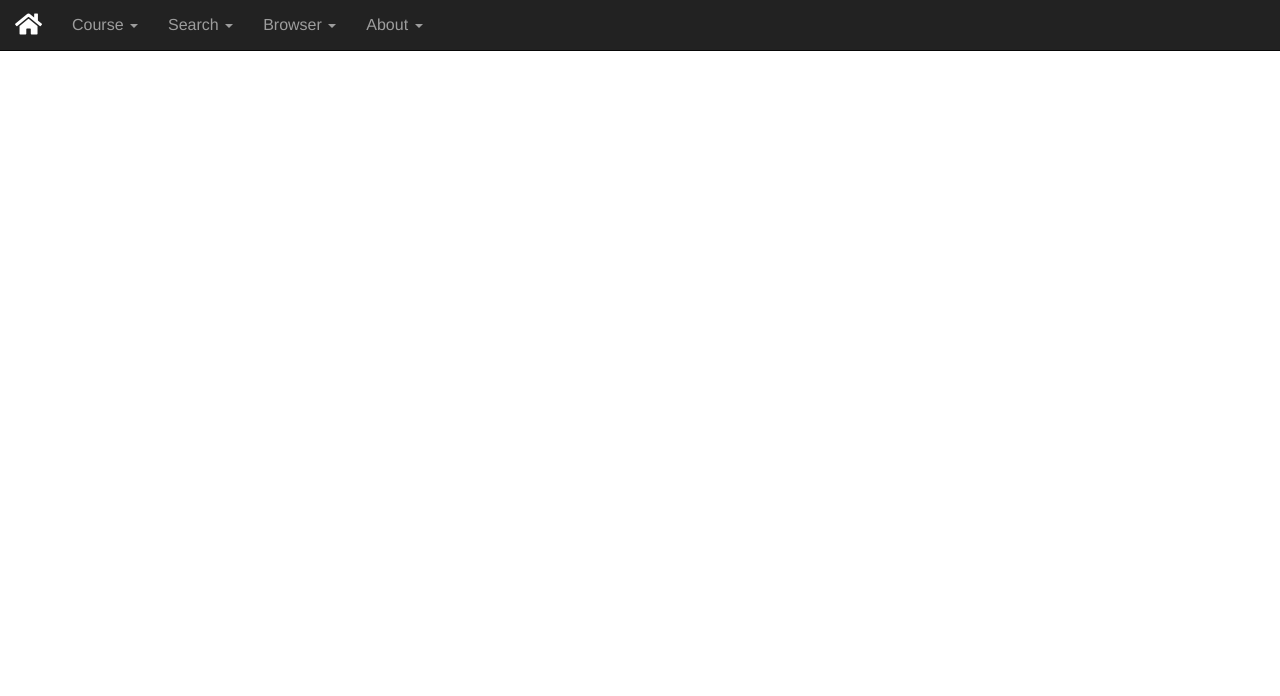
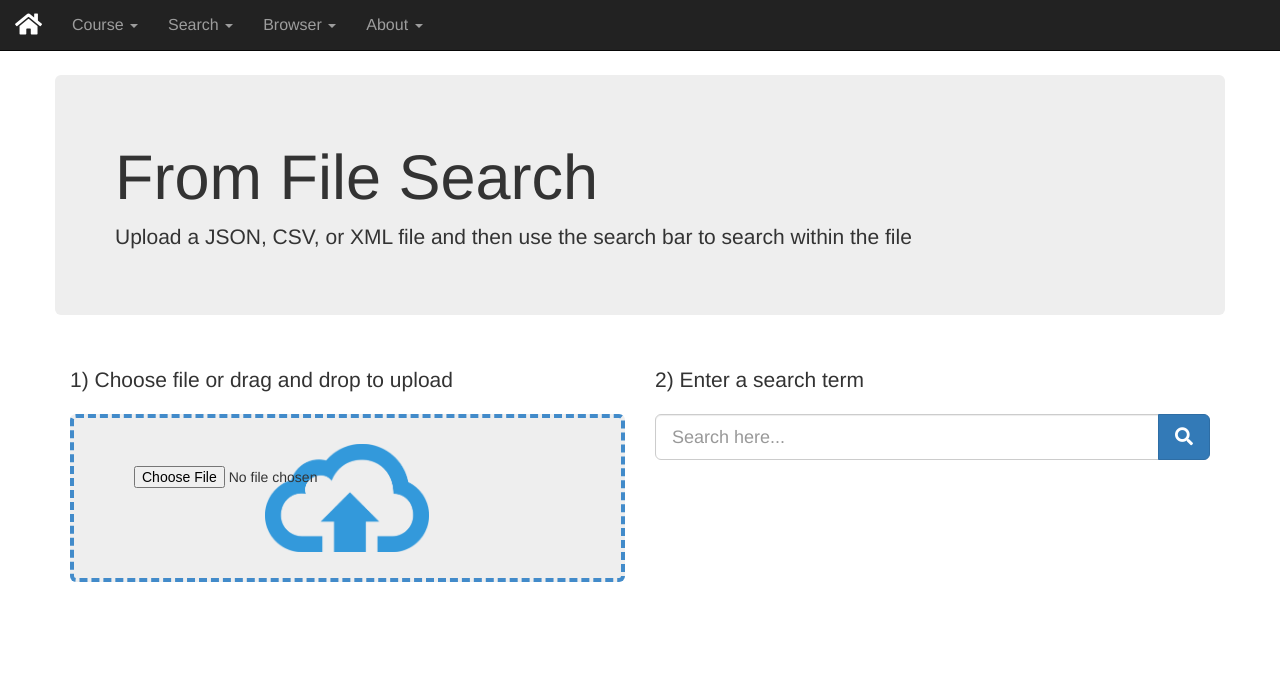
Before and after one commit to dimitronikito/SARA, a Node server app: page /from-file in a window 1280 px wide. Shown: the top 696 px of the page. Run offline with Node 20, Linux system fonts and the light colour scheme; some libraries are stand-ins or nearby versions.

Commit message:
phase 3 - from file search initial commit

```diff
--- /dev/null
+++ b/example.csv
@@ -0,0 +1,2 @@
+JSON,json.org,the home page for JavaScript Object Notation
+XML,xml.org,the home page for Extensible Markup Language
--- /dev/null
+++ b/example.json
@@ -0,0 +1,6 @@
+{
+  "Result" : [
+    {"title":"JSON", "url":"json.org", "description":"the home page for JavaScript Object Notation"},
+    {"title":"XML", "url":"xml.org", "description":"the home page for Extensible Markup Language"}
+  ]
+}
--- /dev/null
+++ b/public/css/from-file.css
@@ -0,0 +1,24 @@
+#upload-file {
+  width:100%;
+  height: 12em;
+  background-image: url("../pictures/upload-drag-drop.png");
+  background-size: 30%;
+  background-position: center;
+  background-repeat: no-repeat;
+  border: 4px dashed #428bca;
+}
+
+#searchbar {
+  width:100%;
+}
+
+.jumbotron {
+  margin-bottom: 50px;
+}
+
+.error {
+  color: red;
+}
+
+#from-file-results {
+}
--- a/public/css/style.css
+++ b/public/css/style.css
@@ -4,6 +4,10 @@ body {
 
 nav {
   font-size:18px;
+}
+
+footer {
+  padding-bottom: 50px;
 }
 
 
@@ -20,18 +24,18 @@ nav {
 }
 
 #searchbar:hover {
-  width: 47%;
+  /* width: 47%; */
 }
 
 #searchbar {
-  width: 37%;
-  -webkit-transition: width 0.7s ease-in-out;
-  transition: width 0.7s ease-in-out;
+  width: 45%;
+  /* -webkit-transition: width 0.7s ease-in-out;
+  transition: width 0.7s ease-in-out; */
 }
 
 @media only screen and (max-width: 600px){
   #searchbar{
-    width: 62%;
+    /* width: 62%; */
   }
 }
 
--- /dev/null
+++ b/public/js/from-file.js
@@ -0,0 +1,135 @@
+var file = document.getElementById("upload-file");
+var searchbar = $('#searchinput');
+var results = $('#from-file-results');
+var resultsHead = $('#results-head');
+
+var count = 0;
+var found = false;
+
+file.addEventListener("change", handleFiles, false);
+function handleFiles() {
+  fileList = this.files[0];
+}
+
+$('#file-search-button').click(function() {
+  try {
+    displayResults(fileList);
+  } catch (ReferenceError) {
+    results.html('<h3 class="error"> please upload a csv, json, or xml file');
+  }
+});
+
+function Data(title, url, description) {
+  this.title = title;
+  this.url = url;
+  this.description = description;
+}
+
+function handleCSV(csvfile, input) {
+  results.html("");
+  resultsHead.html("<h3> searching for '" + input + "' in " + csvfile.name + "...</h3>");
+  var csvReader = new FileReader();
+
+  csvReader.onload = function(event) {
+    var content = event.target.result;
+    var rows = content.split('\n');
+    var csvDataSet = [];
+
+    for (var i = 0; i < rows.length - 1; i++) {
+      var parsed = rows[i].split(',');
+      csvDataSet[i] = new Data(parsed[0], parsed[1], parsed[2]);
+
+      Object.keys(csvDataSet[i]).forEach(function(key) {
+        if (csvDataSet[i][key].toLowerCase().includes(input)) {
+          found = true;
+        }
+      });
+      if (found) {
+        results.append("<h3 class='fixed-result'> <a target='_blank' href=http://www." + parsed[1] + "> " + parsed[0] + " </a> </h3>");
+        results.append("<h4 class='fixed-result-url'>" + parsed[1] + "</h4>");
+        results.append("<p class='lead fixed-result-desc'>" + parsed[2] + "</p>");
+        found = false;
+        count++;
+      }
+    }
+    resultsHead.append("<h3>" + count + " results </h3>" );
+    count = 0;
+  }
+  var csvdata = csvReader.readAsText(csvfile);
+}
+
+function handleJSON(jsonfile, input) {
+  results.html("");
+  resultsHead.html("<h3> searching for '" + input + "' in " + jsonfile.name + "...</h3>");
+  var jsonReader = new FileReader();
+
+  jsonReader.onload = function(event) {
+    var content = event.target.result;
+    var parsed = JSON.parse(content);
+    var data = parsed["Result"];
+    var found = false;
+    for (i in data) {
+      Object.keys(data[i]).forEach(function(key) {
+        if (data[i][key].toLowerCase().includes(input)) {
+          found = true;
+        }
+      });
+      if (found) {
+        results.append("<h3 class='fixed-result'> <a target='_blank' href=http://www." + data[i].url + "> " + data[i].title + " </a> </h3>");
+        results.append("<h4 class='fixed-result-url'>" + data[i].url + "</h4>");
+        results.append("<p class='lead fixed-result-desc'>" + data[i].description + "</p>");
+        found = false;
+        count++;
+      }
+    }
+    resultsHead.append("<h3>" + count + " results </h3>" );
+    count = 0;
+  }
+  var jsondata = jsonReader.readAsText(jsonfile);
+}
+
+function handleXML(xmlfile, input) {
+  results.html("");
+  resultsHead.html("<h3> searching for '" + input + "' in " + xmlfile.name + "...</h3>");
+  var xmlReader = new FileReader();
+
+  xmlReader.onload = function(event) {
+    var content = event.target.result;
+    parser = new DOMParser();
+    xmlDoc = parser.parseFromString(content, "text/xml");
+    var n = $(xmlDoc).find('result').length;
+    var xmlDataSet = [];
+
+    for (var i = 0; i < n; i++) {
+      var title = $(xmlDoc).find('title').eq(i).text();
+      var url = $(xmlDoc).find('url').eq(i).text();
+      var description = $(xmlDoc).find('description').eq(i).text();
+      xmlDataSet[i] = new Data(title, url, description);
+
+      Object.keys(xmlDataSet[i]).forEach(function(key) {
+        if (xmlDataSet[i][key].toLowerCase().includes(input)) {
+          found = true;
+        }
+      });
+      if (found) {
+        results.append("<h3 class='fixed-result'> <a target='_blank' href=http://www." + url + "> " + title + " </a> </h3>");
+        results.append("<h4 class='fixed-result-url'>" + url + "</h4>");
+        results.append("<p class='lead fixed-result-desc'>" + description + "</p>");
+        found = false;
+        count++;
+      }
+    }
+    resultsHead.append("<h3>" + count + " results </h3>" );
+    count = 0;
+  }
+  var xmldata = xmlReader.readAsText(xmlfile);
+}
+
+
+function displayResults(upload) {
+  var input = searchbar.val().toLowerCase();
+  if (upload.type === ("text/csv")) handleCSV(upload, input);
+  else if (upload.type === ("application/json")) handleJSON(upload, input);
+  else if (upload.type === ("text/xml")) handleXML(upload, input);
+  else resultsHead.html('<h3 class="error"> please upload a csv, json, or xml file');
+}
--- a/views/pages/About/contact-us.ejs
+++ b/views/pages/About/contact-us.ejs
@@ -2,11 +2,7 @@
 <html lang="en" dir="ltr">
   <head>
     <% include ../../partials/header %>
-    <link rel="stylesheet" href="style.css">
-    <link rel="stylesheet" href="about.css">
-    <link rel="stylesheet" href="https://maxcdn.bootstrapcdn.com/bootstrap/3.4.0/css/bootstrap.min.css">
-     <link rel="stylesheet" href="https://cdnjs.cloudflare.com/ajax/libs/animate.css/3.5.2/animate.min.css">
-    <link rel="stylesheet" href="https://use.fontawesome.com/releases/v5.7.2/css/all.css" integrity="sha384-fnmOCqbTlWIlj8LyTjo7mOUStjsKC4pOpQbqyi7RrhN7udi9RwhKkMHpvLbHG9Sr" crossorigin="anonymous">
+    <link rel="stylesheet" href="css/about.css">
   </head>
 
   <body data-spy="scroll" data-target=".navbar" data-offset="50">
--- a/views/pages/Search/fixed-list.ejs
+++ b/views/pages/Search/fixed-list.ejs
@@ -23,6 +23,7 @@
 
     <div class="container-fluid" id="fixed-search-list">
     </div>
+
   </body>
   <footer>
     <% include ../../partials/footer %>
--- a/views/pages/Search/from-file.ejs
+++ b/views/pages/Search/from-file.ejs
@@ -2,13 +2,47 @@
 <html lang="en" dir="ltr">
   <head>
     <% include ../../partials/header %>
+    <link rel="stylesheet" href="/css/from-file.css">
   </head>
 
-  <body data-spy="scroll" data-target=".navbar" data-offset="50">
+  <body class="container-fluid" data-spy="scroll" data-target=".navbar" data-offset="50">
     <%include ../../partials/nav %>
+    <div class="jumbotron container">
+      <h1> From File Search </h1>
+      <p class = "lead"> Upload a JSON, CSV, or XML file and then use the search bar to search within the file  </p>
+    </div>
+    <div id="input-group" class="container">
+      <div class="row">
+
+        <div class="form-group col-md-6">
+          <p class="lead"> 1) Choose file or drag and drop to upload </p>
+          <input type="file" class="jumbotron" id="upload-file" accept=".csv, .json, .xml">
+        </div>
+
+        <div class="col-md-6">
+          <p class="lead"> 2) Enter a search term </p>
+          <div id="searchbar" class="input-group">
+            <input id="searchinput" type="text" class="form-control input-lg" placeholder="Search here... ">
+            <div class="input-group-btn">
+              <button id="file-search-button" class="btn btn-lg btn-primary">
+                <i class="fas fa-search"></i>
+              </button>
+            </div>
+          </div>
+        </div>
+
+      </div>
+      <div class="row" id="results-head"></div>
+      <div class="row container-fluid " id="from-file-results">
+      </div>
+    </div>
+
   </body>
 
   <footer>
     <%include ../../partials/footer %>
+    <script type="text/javascript" src="/js/from-file.js">
+
+    </script>
   </footer>
 </html>
```
Also changed, not shown: example.xml (added, +13 -0 lines), public/pictures/upload-drag-drop.png (added), 1 other file.
